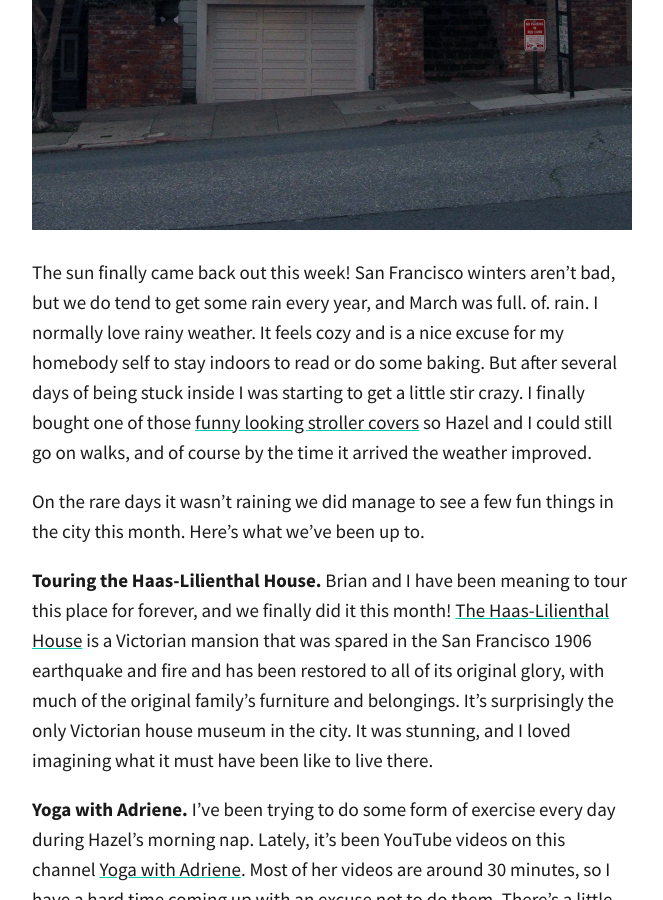
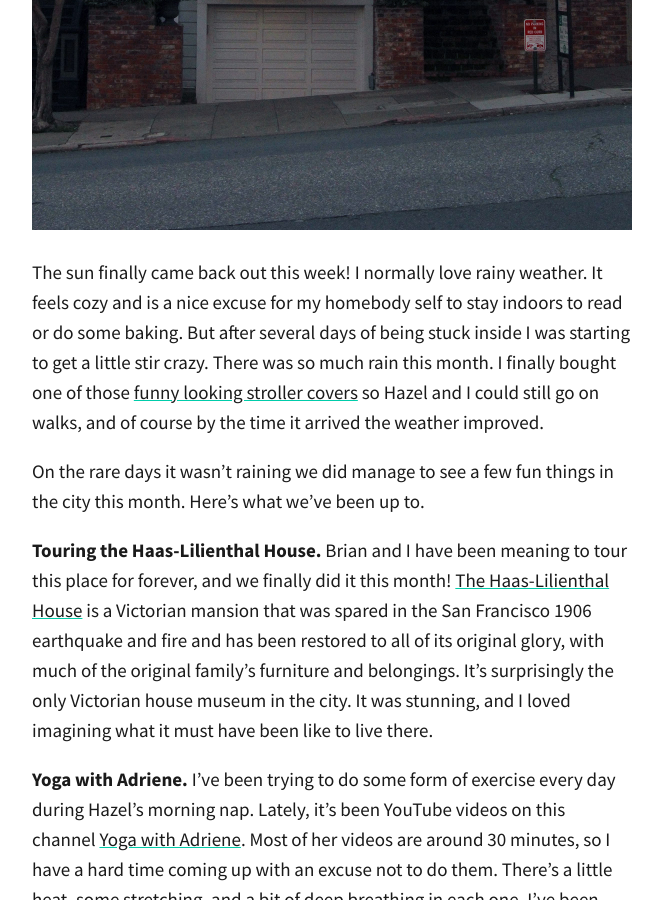
Before and after one commit to totiffany/totiffany.github.io, a Jekyll site: the page built from _posts/2018-03-29-5-Highlights-From-March.md, in a window 1280 px wide and 900 px high, scrolled down 1073 px. Shown: the whole window, without its empty margins (308-971 px from the left). Built offline with Jekyll 4.4.1, drawn with Linux system fonts in a browser that asks for light colours; our own code applies the rules of GitHub Pages for plain Markdown files; comment, search, counter and statistics services are not loaded.

Commit message:
Update 2018-03-29-5-Highlights-From-March.md

```diff
--- a/_posts/2018-03-29-5-Highlights-From-March.md
+++ b/_posts/2018-03-29-5-Highlights-From-March.md
@@ -10,7 +10,7 @@ description: >-
 ---
 ![san-francisco-victorian.jpg]({{site.baseurl}}/img/san-francisco-victorian.jpg)
 
-The sun finally came back out this week! San Francisco winters aren’t bad, but we do tend to get some rain every year, and March was full. of. rain. I normally love rainy weather. It feels cozy and is a nice excuse for my homebody self to stay indoors to read or do some baking. But after several days of being stuck inside I was starting to get a little stir crazy. I finally bought one of those [funny looking stroller covers](https://www.amazon.com/gp/product/B003N64Z7W/ref=as_li_tl?ie=UTF8&camp=1789&creative=9325&creativeASIN=B003N64Z7W&linkCode=as2&tag=redletterda04-20&linkId=71d721691058dd47edc95c5eaa58407c) so Hazel and I could still go on walks, and of course by the time it arrived the weather improved.
+The sun finally came back out this week! I normally love rainy weather. It feels cozy and is a nice excuse for my homebody self to stay indoors to read or do some baking. But after several days of being stuck inside I was starting to get a little stir crazy. There was so much rain this month. I finally bought one of those [funny looking stroller covers](https://www.amazon.com/gp/product/B003N64Z7W/ref=as_li_tl?ie=UTF8&camp=1789&creative=9325&creativeASIN=B003N64Z7W&linkCode=as2&tag=redletterda04-20&linkId=71d721691058dd47edc95c5eaa58407c) so Hazel and I could still go on walks, and of course by the time it arrived the weather improved.
 
 On the rare days it wasn't raining we did manage to see a few fun things in the city this month. Here's what we've been up to.
 
```
